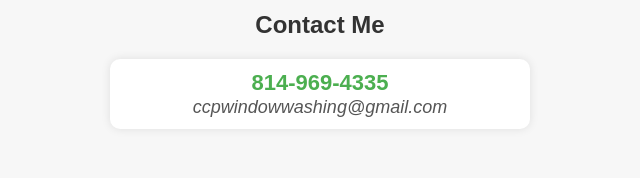
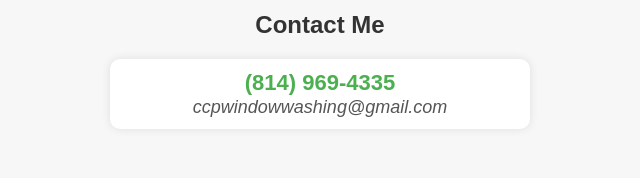
Before and after one commit to EnriquePierson/CrystalClearPanes, a plain HTML site: page index.html in a window 1280 px wide. Shown: the part 622-800 px from the top of the page, 320-960 px from the left. Drawn offline with Linux system fonts and the light colour scheme.

Commit message:
Update index.html

```diff
--- a/index.html
+++ b/index.html
@@ -134,7 +134,7 @@
   <section id="contact">
     <h2>Contact Me</h2>
     <div class="contact-box">
-      <p class="phone">814-969-4335</p>
+      <p class="phone">(814) 969-4335</p>
       <p class="email">ccpwindowwashing@gmail.com</p>
     </div>
   </section>
```
